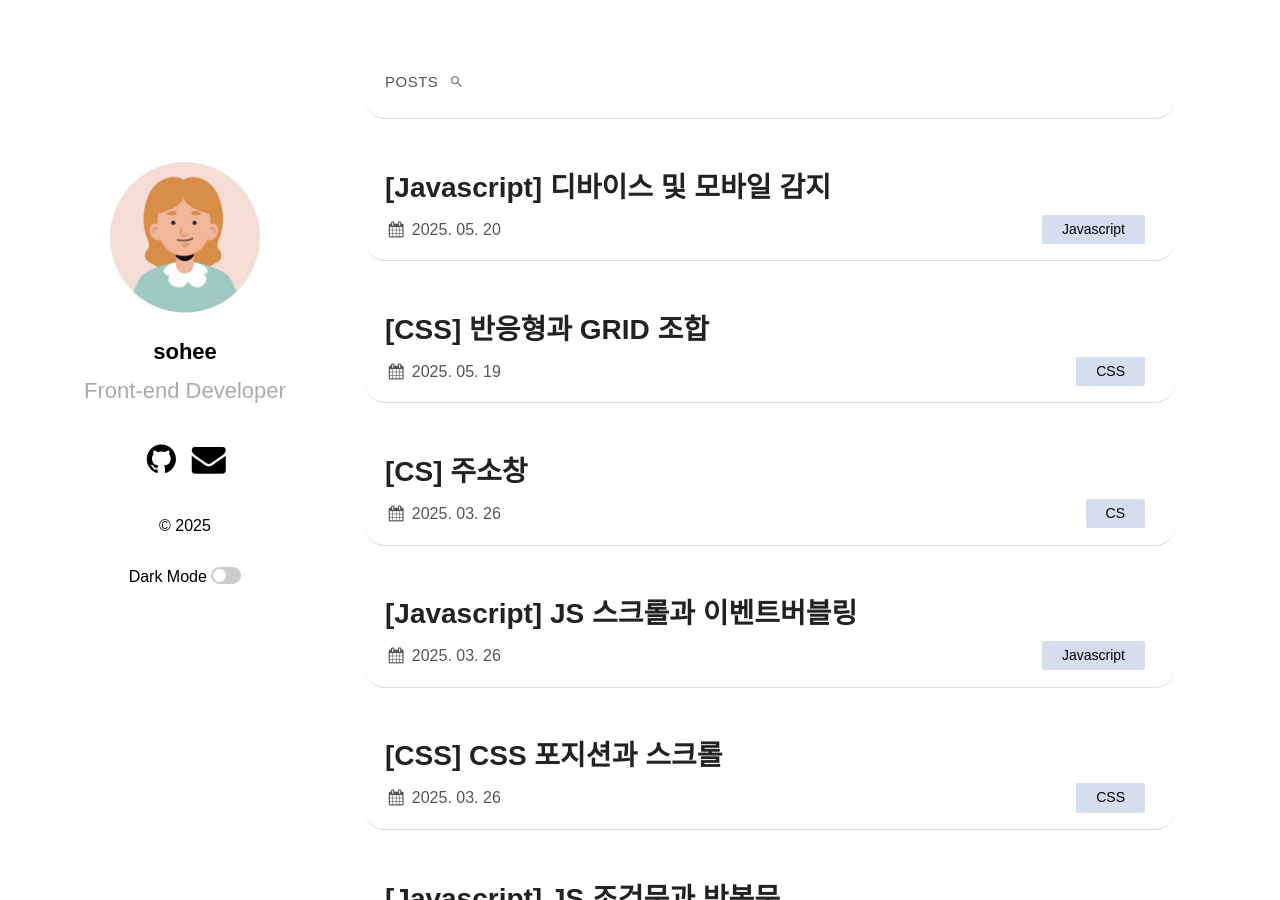
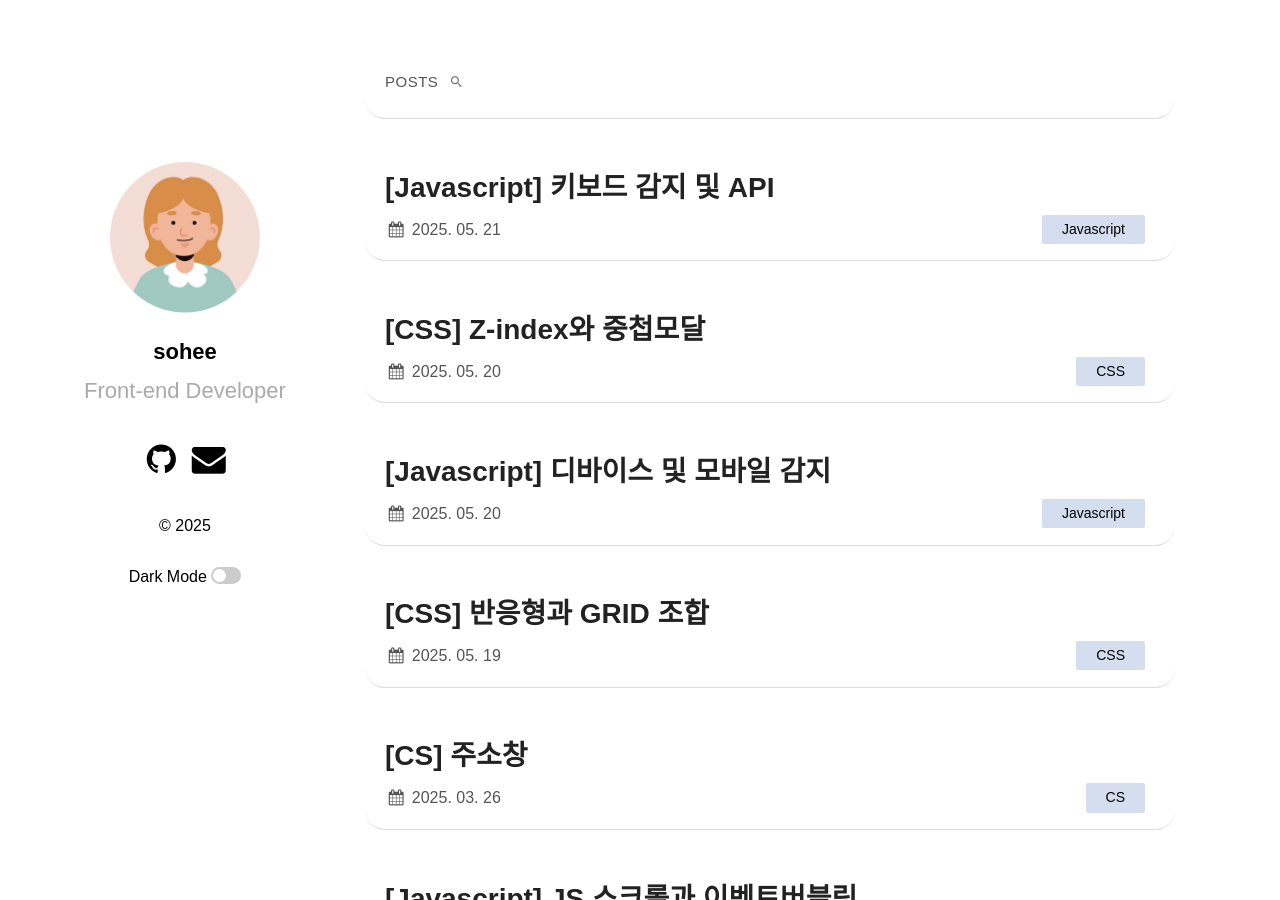
Before and after one commit to shkim00216/shkim00216.github.io, a Jekyll site: the page built from index.md, in a window 1280 px wide and 900 px high. Built offline with Jekyll 4.4.1, drawn with Linux system fonts in a browser that asks for light colours; some web fonts are replaced; some of the changed lines change nothing that is shown.

Commit message:
0520 css sec05 upload

````diff
--- /dev/null
+++ b/_posts/2025-05-20-02-CSS5.md
@@ -0,0 +1,104 @@
+---
+layout: post
+title: "[CSS] Z-index와 중첩모달"
+date: 2025-05-20
+categories: CSS
+---
+
+# #쌓임맥락과 Z-index
+
+## [Z-index]
+
+<!-- CSS-JS/class-css/section05/05-01/01-z-index.html 참고 -->
+
+> **Z-index** : 요소의 쌓임 순서를 결정하는 속성, 화면의 정면 축으로 올라오는 인덱스
+
+- 양수 `z-index` : 요소가 기본 쌓임 순서보다 위에 쌓임
+- 0 또는 음수 `z-index` : 요소가 기본 쌓임 순서나, 그 아래에 쌓임
+- `z-index`가 설정되지 않은 경우 : 기본 쌓임 순서대로 배치됨
+
+## [쌓임맥락]
+
+<!-- CSS-JS/class-css/section05/05-01/02-stacking-context1.html 참고 -->
+
+> **쌓임맥락(Stacking Context)** : 태그들 쌓아 올리는 도화지
+
+1. `position` 속성이 `relative`, `absolute`, `fixed`인 경우 : `z-index`가 설정된 경우에만 새로운 쌓임 맥락 생성
+2. `opacity`가 1보다 작은 경우 : `opacity` 속성이 1보다 작으면 해당 요소는 새로운 쌓임 맥락을 생성
+3. `transform`, `filter`, `perspective` 속성이 설정된 경우 : 이 속성들이 적용된 요소도 새로운 쌓임 맥락을 만듬
+
+### ❗️ 쌓임맥락 부모/자식
+
+<!-- CSS-JS/class-css/section05/05-01/02-stacking-context2.html 참고 -->
+
+- 같은 position으로 묶였을 때 쌓임맥락 부모/자식으로 볼 수 있음
+
+## [리팩토링]
+
+<!-- CSS-JS/class-css/section05/05-01/03-overlay-refactoring.html 참고 -->
+
+> **리팩토링** : 기능은 똑같지만, 더 좋은 코드로 다시 만들기
+
+### ❗️ 겹치기 방식의 문제점
+
+- `position: absolute`는 문서 흐름에서 제거됨
+- 다른 요소는 이 요소의 존재를 인식하지 못하여 다른 요소와 겹칠 수 있음
+- 사진을 겹쳐서 표시하고 싶을 때, `relative, absolute` 속성 활용
+
+---
+
+# #모달과 중첩모달
+
+## [모달]
+
+<!-- CSS-JS/class-css/section05/05-02/01-modal-background.html 참고 -->
+
+> **모달** : 내가 만드는 예쁜 경고창(또는 입력창)
+
+### ⭐️ 예시
+
+- **로그인 창** : 로그인 창이 나타나면, 사용자는 로그인을 완료하거나 창을 닫기 전까지 다른 곳을 클릭할 수 없음
+- **확인 메시지** : 중요한 작업을 하기 전에 "정말 이 작업을 진행하시겠습니까?"라는 메시지가 모달로 나타날 수 있음
+
+```css
+.CSS_모달배경 {
+  display: none;
+}
+```
+
+```javascript
+const JS_모달열기기능 = () => {
+  document.getElementById("HTML_모달배경").style = "display: block;";
+};
+```
+
+### 💡 %? vw? vh?
+
+```css
+width: 100vw;
+height: 100vh;
+```
+
+- `vw` / `vh` : `Viewport Width` / `Viewport Height`의 약자, 브라우저의 너비를 기준으로 한 상대 단위
+- `%` : 부모 요소에 대한 상대적인 크기나 위치, 정도를 지정할 때 사용
+
+### 💡 calc()
+
+<!-- CSS-JS/class-css/section05/05-02/02-modal-box.html 참고 -->
+
+```css
+top: calc(50% - 250px); /* 높이 500px의 절반인 250px을 중앙 정렬하기 위한 값 */
+left: calc(50% - 200px); /* 너비 400px의 절반인 200px을 중앙 정렬하기 위한 값 */
+```
+
+- `calc()` : 동적인 크기 계산을 가능하게 해주는 유용한 도구
+
+## [중첩 모달]
+
+<!-- CSS-JS/class-css/section05/05-02/03-modal-nesting.html 참고 -->
+
+> **중첩 모달** : 모달 위에 모달 올리기
+
+1. 사용자 입력과 피드백
+2. 단계별 프로세스
+3. 경고 및 확인
--- /dev/null
+++ b/_posts/2025-05-21-Javascript6.md
@@ -0,0 +1,10 @@
+---
+layout: post
+title: "[Javascript] 키보드 감지 및 API"
+date: 2025-05-21
+categories: Javascript
+---
+
+# #디바이스 감지
+
+<!-- CSS-JS/class-js/section05/05-01/.html 참고 -->
````
Also changed, not shown: _posts/2025-05-20-01-Javascript5.md (renamed from _posts/2025-05-20-Javascript5.md, +2 -0 lines).
